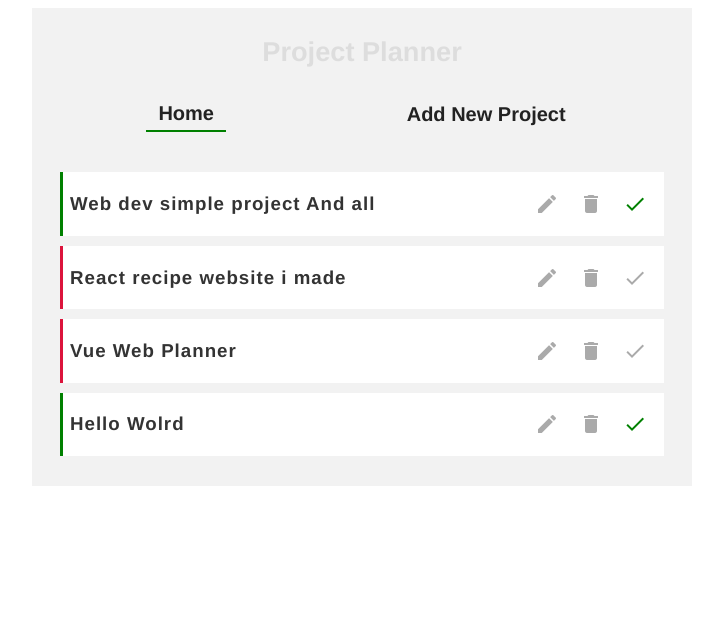
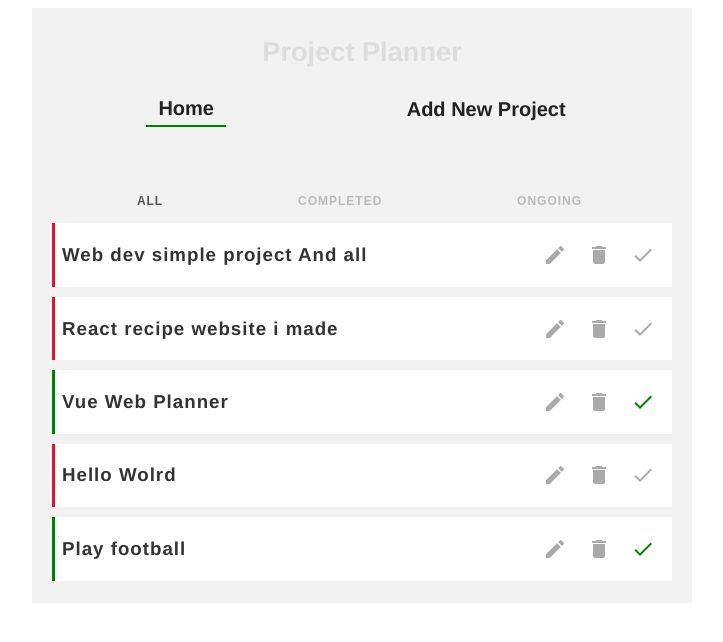
Before and after one commit to Bola-coder/vue-project-planner, a Vue app: page / in a window 1280 px wide. Shown: the top 642 px of the page, without its empty margins (278-1001 px from the left). Built offline with nearby package versions, Linux system fonts and the light colour scheme; data requests are answered from the project's data file.

Commit message:
Added the filtered navigation functionality to categotize tasks based on wheter it is complete or not

```diff
--- /dev/null
+++ b/src/components/FilteredNav.vue
@@ -0,0 +1,50 @@
+<template>
+  <nav class="filtered-nav">
+    <button @click="updateFilter('all')" :class="{ active: content === 'all' }">
+      All
+    </button>
+    <button
+      @click="updateFilter('completed')"
+      :class="{ active: content === 'completed' }"
+    >
+      Completed
+    </button>
+    <button
+      @click="updateFilter('ongoing')"
+      :class="{ active: content === 'ongoing' }"
+    >
+      Ongoing
+    </button>
+  </nav>
+</template>
+
+<script>
+export default {
+  props: ["content"],
+  methods: {
+    updateFilter(arg) {
+      this.$emit("filter", arg);
+    },
+  },
+};
+</script>
+
+<style>
+.filtered-nav button {
+  /* padding: 10px 20px; */
+  font-size: 12px;
+  text-transform: uppercase;
+  letter-spacing: 1px;
+  font-weight: bold;
+  margin-right: 5px;
+  outline: none;
+  background: none;
+  border: none;
+  color: #bbb;
+  cursor: pointer;
+}
+
+.filtered-nav button.active {
+  color: #555;
+}
+</style>
--- a/src/components/NavBar.vue
+++ b/src/components/NavBar.vue
@@ -14,7 +14,7 @@ nav {
   display: flex;
   justify-content: space-around;
   align-items: center;
-  padding: 10px 20px;
+  padding: 5px 20px;
 }
 
 nav a {
@@ -23,7 +23,7 @@ nav a {
   color: #222;
   font-weight: bolder;
   padding: 6px 12px;
-  margin-bottom: 20px;
+  margin-bottom: 5px;
 }
 
 nav a.router-link-exact-active {
--- a/src/data/db.json
+++ b/src/data/db.json
@@ -4,7 +4,7 @@
       "name": "Web dev simple project And all",
       "id": 1,
       "details": "Lorem ipsum dolor, sit amet consectetur adipisicing elit. Nisi praesentium, recusandae aut fuga unde eum hic, totam nostrum numquam repellat molestias excepturi facilis fugit, ducimus maiores aspernatur accusantium. Consequatur quam commodi eaque ut natus consectetur, asperiores sed suscipit qu Oh mai gawd\n",
-      "complete": true
+      "complete": false
     },
     {
       "name": "React recipe website i made",
@@ -16,13 +16,19 @@
       "name": "Vue Web Planner",
       "id": 3,
       "details": "Lorem ipsum dolor, sit amet consectetur adipisicing elit. Nisi praesentium, recusandae aut fuga unde eum hic, totam nostrum numquam repellat molestias excepturi facilis fugit, ducimus maiores aspernatur accusantium. Consequatur quam commodi eaque ut natus consectetur, asperiores sed suscipit quidem, quis, douas delectus?",
-      "complete": false
+      "complete": true
     },
     {
       "name": "Hello Wolrd",
       "details": "orem ipsum dolor, sit amet consectetur adipisicing elit. Nisi praesentium, recusandae aut fuga unde eum hic, totam nostrum numquam repellat molestias excepturi facilis fugit, ducimus maiores aspernatur accusantium. Consequatur quam commodi eaque ut natus, Let's code",
+      "complete": false,
+      "id": 4
+    },
+    {
+      "name": "Play football",
+      "details": "dbjnv cnkxnx",
       "complete": true,
-      "id": 4
+      "id": 5
     }
   ]
 }
--- a/src/views/Home.vue
+++ b/src/views/Home.vue
@@ -1,7 +1,8 @@
 <template>
   <div class="home">
+    <FilteredNav @filter="content = $event" :content="content" />
     <div v-if="projects.length">
-      <div v-for="project in projects" :key="project.id">
+      <div v-for="project in filteredProjects" :key="project.id">
         <Project
           :project="project"
           @delete="handleDelete"
@@ -17,13 +18,15 @@
 
 <script>
 import Project from "../components/Project";
+import FilteredNav from "../components/FilteredNav.vue";
 export default {
   name: "Home",
-  components: { Project },
+  components: { Project, FilteredNav },
   data() {
     return {
       url: "http://localhost:3000/projects",
       projects: [],
+      content: "all",
     };
   },
   mounted() {
@@ -43,11 +46,22 @@ export default {
       foundProject.complete = !foundProject.complete;
     },
   },
+  computed: {
+    filteredProjects() {
+      if (this.content === "completed") {
+        return this.projects.filter((project) => project.complete);
+      } else if (this.content === "ongoing") {
+        return this.projects.filter((project) => !project.complete);
+      } else {
+        return this.projects;
+      }
+    },
+  },
 };
 </script>
 
 <style scoped>
 .home {
-  padding: 10px 18px;
+  padding: 2px 10px;
 }
 </style>
```
